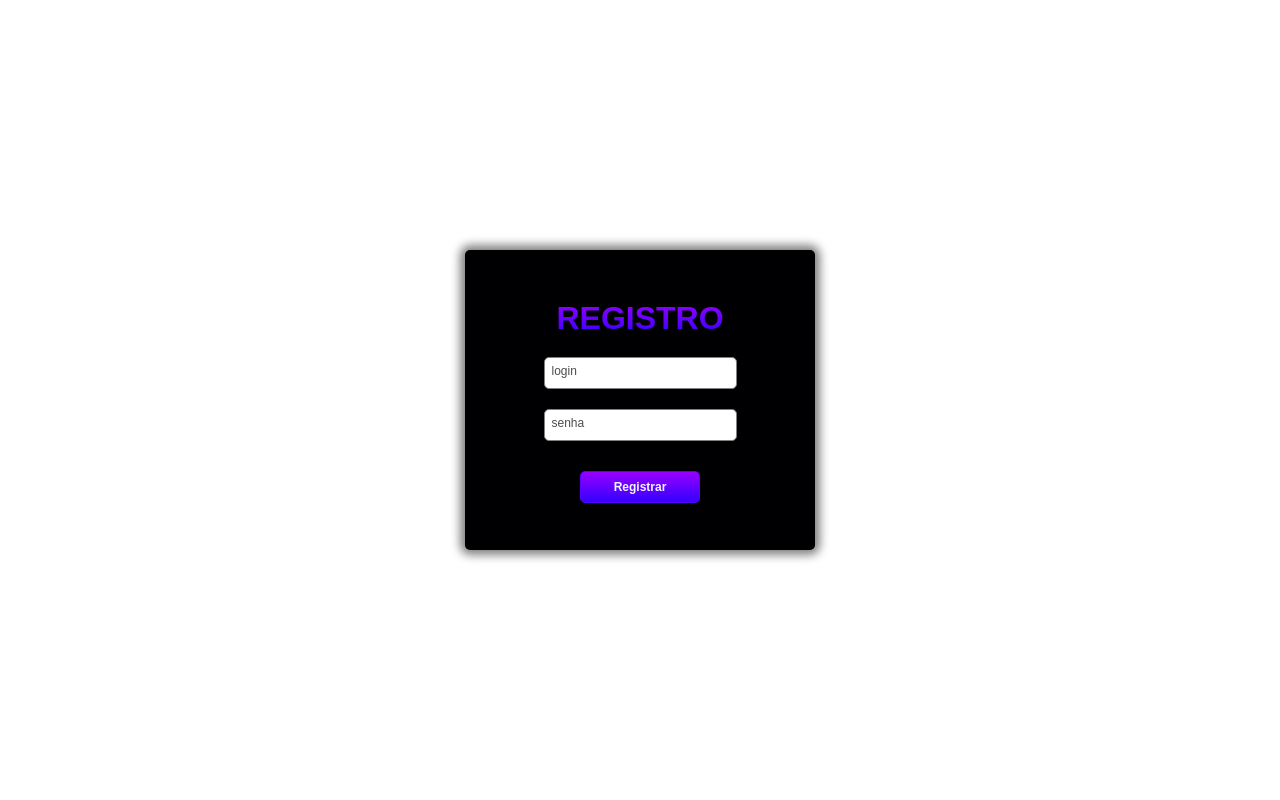
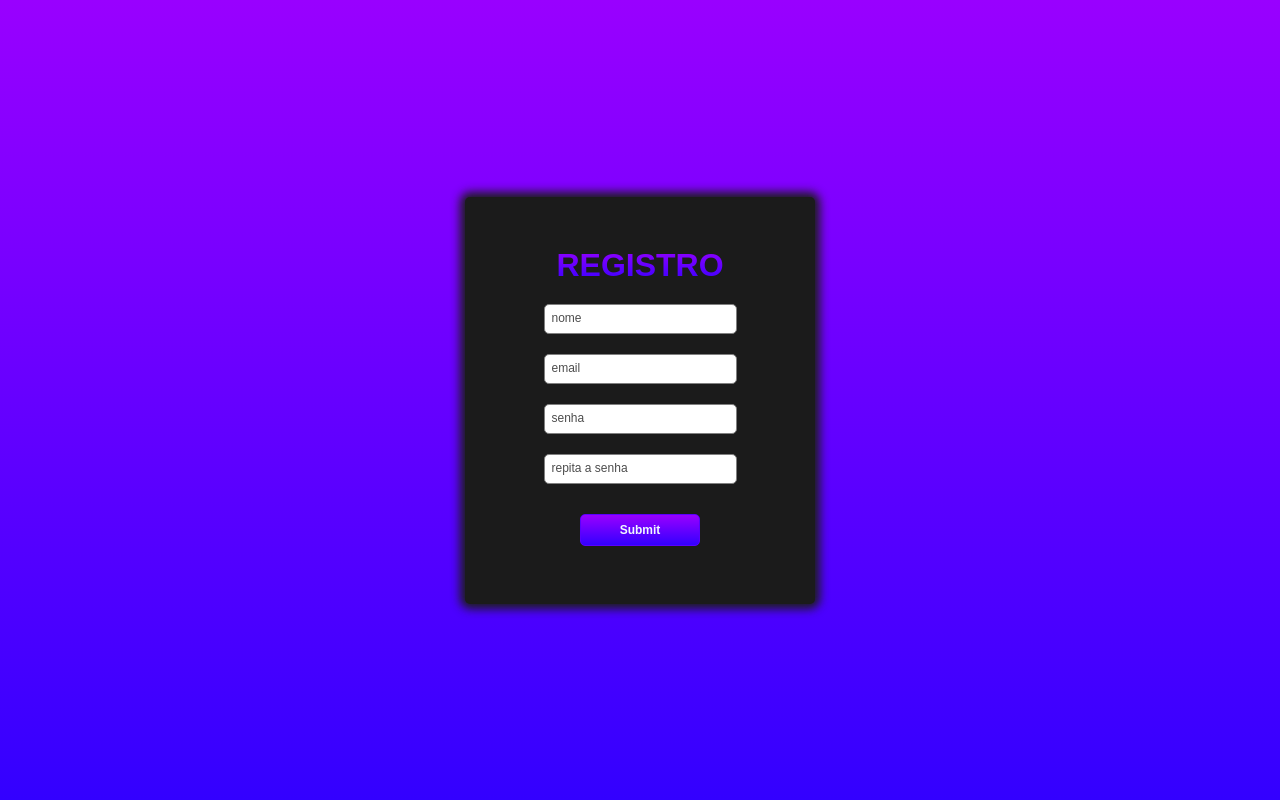
Before and after one commit to sergiop45/Rede, a Node server app: page /registro in a window 1280 px wide. Run offline with Node 20, Linux system fonts and the light colour scheme; some libraries are stand-ins or nearby versions.

Commit message:
alteracaoregistro

```diff
--- /dev/null
+++ b/public/css/style-registro.css
@@ -0,0 +1,128 @@
+* {
+    margin: 0;
+    padding: 0;
+    font-family: Arial, Helvetica, sans-serif;
+}
+
+.box {
+    width: 100%;
+    height: 100vh;
+    display: flex;
+    justify-content: center;
+    align-items: center;
+    background: linear-gradient(
+    to bottom,  #9900ff,
+                #8c00ff,
+                #8000ff,
+                #7300ff,
+                #6600ff,
+                #5900ff,
+                #4d00ff,
+                #4000ff,
+                #3300ff);
+}
+form {
+    display: flex;
+    flex-direction: column;
+    width: 350px;
+    align-items: center;
+    box-sizing: border-box;
+    box-shadow: 0px 0px 10px 5px rgb(29, 29, 29);
+    padding-top: 50px;
+    background: #1b1b1b;
+    border-radius: 5px;
+}
+.letra-degrade {
+    font-weight: 700;
+    background: linear-gradient(
+    to bottom,  #9900ff,
+                #8c00ff,
+                #8000ff,
+                #7300ff,
+                #6600ff,
+                #5900ff,
+                #4d00ff,
+                #4000ff,
+                #3300ff);
+    -webkit-background-clip: text;
+    background-clip: text;
+    color: transparent;
+}
+.form div {
+    padding: 10px;
+}
+.forms {
+    display: flex;
+    flex-direction: column;
+
+}
+.form-item {
+    position: relative;
+    display: block;
+}
+input {
+    box-sizing: border-box;
+    display: block;
+    width: 100%;
+    padding: 7px 18px;
+    border-radius: 5px;
+    border: 1px solid gray;
+    font-size: 12px;
+}
+input:valid {
+    border: 1px solid #5900ff;
+}
+.input-grupo + .placeholder {
+    display: block;
+    position: absolute;
+    top: 17px;
+    left: 18px;
+    cursor: text;
+    pointer-events: none;
+    opacity: 70%;
+    font-size: 12px;
+    transition: all 0.1s linear;
+}
+.input-grupo:not(:placeholder-shown) + .placeholder,
+.input-grupo:focus + .placeholder {
+    display: block;
+    font-size: 8px;
+    top: 12px;
+}
+.form-item input::placeholder{
+    color: transparent;
+}
+.botao {
+    display: flex;
+    justify-content: center;
+}
+.click {
+    padding: 8px;
+    width: 120px;
+    align-self: center;
+    cursor: pointer;
+    color: aliceblue;
+    font-weight: 700;
+    background: linear-gradient(
+                                #9900ff,
+                                #8c00ff,
+                                #8000ff,
+                                #7300ff,
+                                #6600ff,
+                                #5900ff,
+                                #4d00ff,
+                                #4000ff,
+                                #3300ff);
+}
+.registrar {
+    display: flex;
+    flex-flow: column wrap;
+    color: white;
+    align-items: center;
+    justify-content: center;
+    font-size: 14px;
+    text-align: center;
+}
+.form-registro {
+    height: 320px;
+}
--- a/views/user/registro.ejs
+++ b/views/user/registro.ejs
@@ -4,29 +4,51 @@
     <meta charset="UTF-8">
     <meta http-equiv="X-UA-Compatible" content="IE=edge">
     <meta name="viewport" content="width=device-width, initial-scale=1.0">
-    <title>LOGIN</title>
-    <link rel="stylesheet" href="css/style.css">
+    <title>Registro</title>
+    <link rel="stylesheet" href="css/style-registro.css">
 </head>
 <body>
     <div class="box">
         <form action="http://localhost:1015/user" method="post">
-            <h1>REGISTRO</h1>
-            <div class="form">
+            <h1 class="letra-degrade">REGISTRO</h1>
+            <div class="form form-registro">
                 <div class="forms">
                     <div class="form-item">
-                        <input class="input-grupo" type="text" id="login" name="user" required autocomplete="off">
-                        <label class="placeholder" for="login">login</label>
+                        <input class="input-grupo" type="text" id="login" name="user" required autocomplete="on" placeholder=".">
+                        <label class="placeholder" for="login">nome</label>
                     </div>
                     <div class="form-item">
-                        <input class="input-grupo" type="password"  name="password" id="password" required autocomplete="off">
+                        <input class="input-grupo" type="email" id="email" name="" required autocomplete="on" placeholder=".">
+                        <label class="placeholder" for="login">email</label>
+                    </div>
+                    <div class="form-item">
+                        <input class="input-grupo" type="password" id="password" name="password" required placeholder=".">
                         <label class="placeholder" for="password">senha</label>
+                    </div>
+                    <div class="form-item">
+                        <input class="input-grupo" type="password" id="password-confirmation" required placeholder=".">
+                        <label class="placeholder" for="password-confirmation">repita a senha</label>
                     </div>
                 </div>
                 <div class="botao">
-                    <input class="click" type="submit" value="Registrar">
+                    <input class="click" type="submit">
                 </div>
             <div>
         </form>
     </div>
+    <script >
+        var password = document.getElementById("password"), confirm_password = document.getElementById("password-confirmation");
+
+    function validatePassword(){
+        if (password.value != confirm_password.value) {
+            confirm_password.setCustomValidity("Senhas diferentes!");
+        } else {
+            confirm_password.setCustomValidity('');
+        }
+    }
+
+    password.onchange = validatePassword;
+    confirm_password.onkeyup = validatePassword;
+    </script>
 </body>
 </html>
```
Also changed, not shown: views/publicacoes/home.ejs (+23 -0 lines), views/publicacoes/new.ejs (+39 -5 lines).
